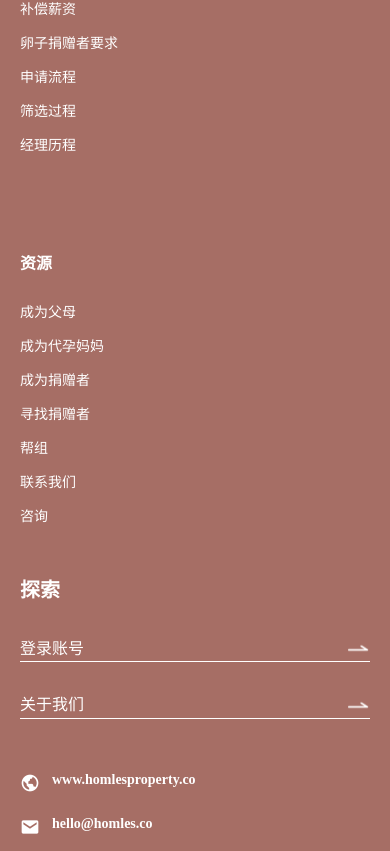
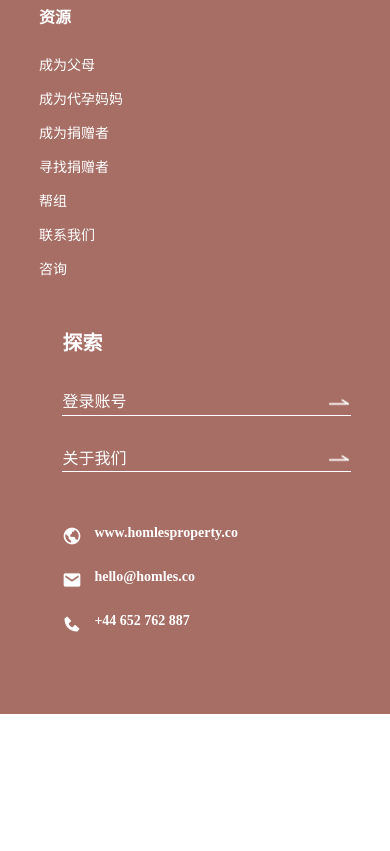
Before and after one commit to 2906420727songyw/surrogacy_test, a Next.js app: page /pages/surrogacy-cost in a window 390 px wide. Shown: the part 5977-6828 px from the top of the page. After the commit the page ends 6691 px from the top, so only its background shows below. Built offline with nearby package versions, Linux system fonts and the light colour scheme; no server answers; a web font is replaced by a local one.

Commit message:
修复header和footer响应式问题

```diff
--- a/src/app/components/common/Footer/Footer.module.css
+++ b/src/app/components/common/Footer/Footer.module.css
@@ -1,12 +1,13 @@
 .footer {
   background-color: #A66E65;
-  padding: 100px 182px 62px 150px;
+  padding: 6.25rem 0 3.875rem 0;
+
   color: #FFF;
   width: 100%;
   height: auto;
 }
 
-@media (max-width: 768px) {
+@media (max-width: 1100px) {
   .footer {
     padding: 60px 20px;
   }
@@ -34,11 +35,34 @@
 }
 
 .content {
-  max-width: 1200px;
+  max-width: 80vw;
   margin: 0 auto;
   display: flex;
-  justify-content: space-between;
+  /* justify-content: space-between; */
 }
+
+
+.info{
+  margin-left: 18vw;
+}
+@media (max-width: 1500px) {
+  .info{
+    margin-left: 10vw;
+  }
+}
+
+@media (max-width: 1250px) {
+  .info{
+    margin-left: 6vw;
+  }
+}
+@media (min-width: 1500px) and (max-width: 1600px) {
+  .info{
+    margin-left: 14vw;
+  }
+}
+
+
 
 .info h3 {
   font-family: Playfair Display;
@@ -70,8 +94,26 @@
 
 .links {
   display: flex;
-  gap: 90px;
+  gap: 8vw;
 }
+@media (max-width: 1740px) {
+  .links {
+    gap: 6vw;
+  }
+}
+
+@media (min-width: 1740px) and (max-width: 1250px) {
+  .links {
+    gap: 4vw;
+  }
+}
+
+@media (max-width: 1100px) {
+  .links {
+    gap: 2vw;
+  }
+}
+
 
 .column h4 {
   font-family: PingFang SC;
--- a/src/app/components/common/Footer/Footer.tsx
+++ b/src/app/components/common/Footer/Footer.tsx
@@ -121,7 +121,7 @@ export default function Footer() {
                 <span onClick={handleIvfClinicSelectionClick}>试管医院的选择</span>
               </li>
               <li>
-                <span onClick={handleEggSpermDonationHelpClick}>卵子和精子捐献者的帮组</span>
+                <span onClick={handleEggSpermDonationHelpClick}>卵子和精子捐献者的帮助</span>
               </li>
               <li>
                 <span onClick={handleSurrogacyPlanProcessClick}>代孕计划和流程</span>
--- a/src/app/components/common/Header/Header.module.css
+++ b/src/app/components/common/Header/Header.module.css
@@ -2,7 +2,7 @@
   display: flex;
   justify-content: space-between;
   align-items: center;
-  padding: 32px 120px;
+  padding: 32px 5vw;
   position: fixed;
   top: 0;
   left: 0;
@@ -49,7 +49,6 @@
 .menuIcon::after {
   top: 8px;
 }
-
 .logo a {
   color: #FFF;
   text-decoration: none;
@@ -288,7 +287,7 @@
 .header li {
   margin: 0;
 }
-@media (max-width: 768px) {
+@media (max-width: 1100px) {
   .header {
     padding: 20px;
     background-color: transparent;
@@ -479,7 +478,7 @@
 }
 
 /* 移动端隐藏 */
-@media (max-width: 768px) {
+@media (max-width: 1100px) {
   .actions {
     display: none;
   }
@@ -549,7 +548,7 @@
   display: block;
 }
 
-@media (max-width: 768px) {
+@media (max-width: 1100px) {
   .mobileActions .dropdown .dropdownContent {
     position: static;
     padding-left: 20px;
@@ -600,7 +599,7 @@
 }
 
 /* 移动端下拉菜单样式 */
-@media (max-width: 768px) {
+@media (max-width: 1100px) {
   .mobileActions .dropdown .dropdownContent {
     position: static;
     padding-left: 20px;
```
